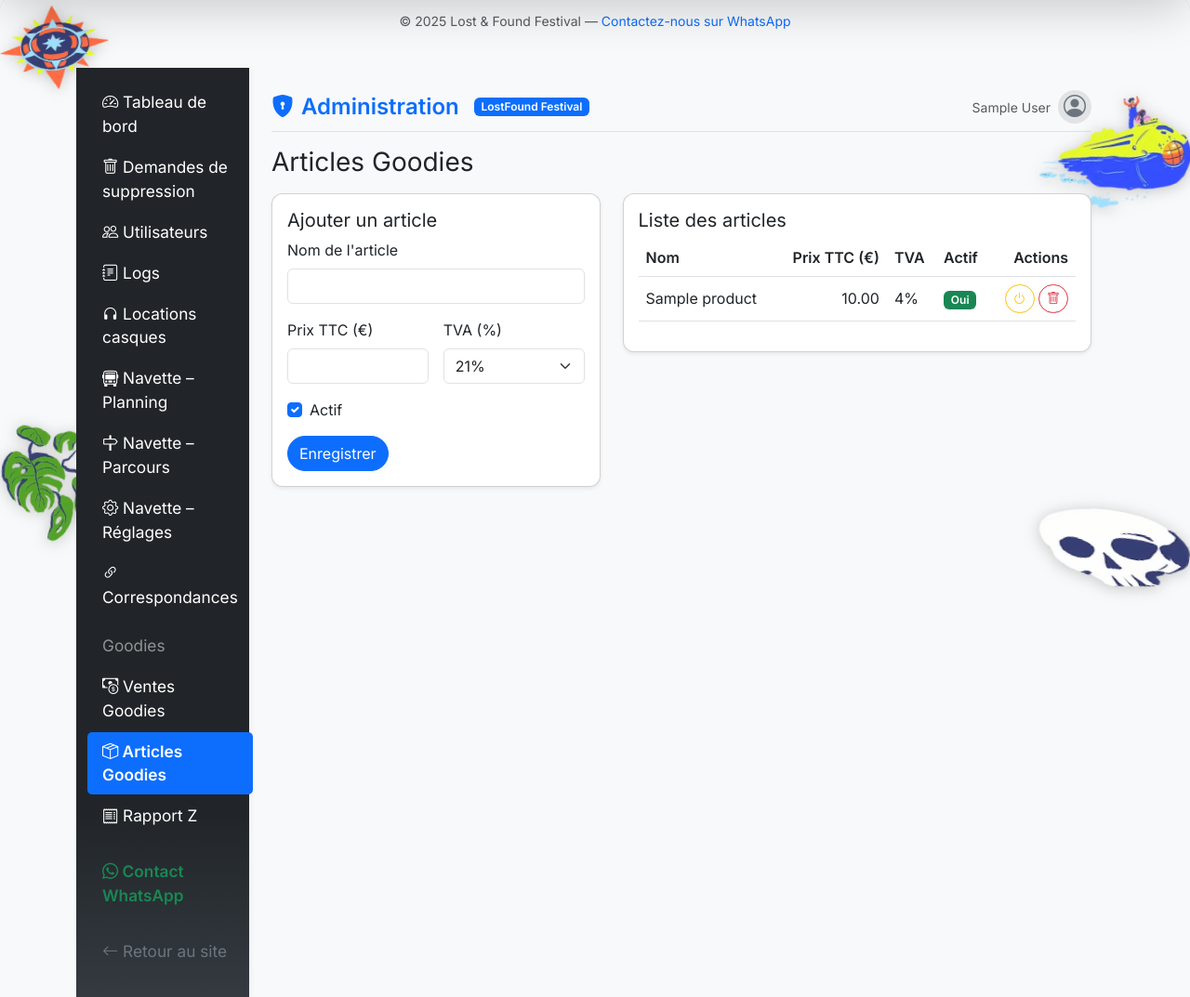
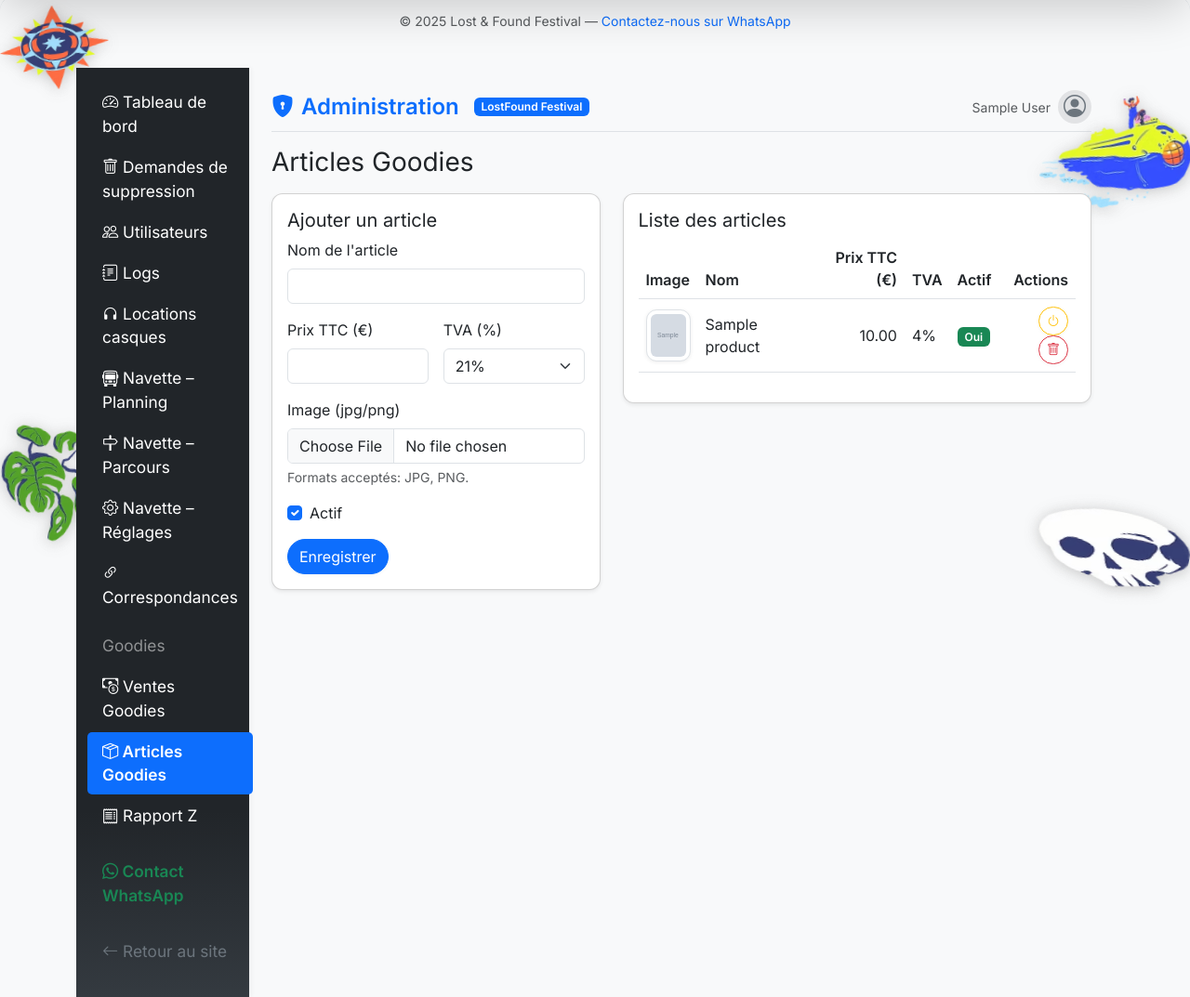
Before and after one commit to jeanjaen0221-bot/festivals-, a Flask app: page /admin/goodies/products in a window 1280 px wide. Shown: the part 114-1187 px from the top of the page at 93% size. Run offline with Flask 3, Linux system fonts and the light colour scheme; a user stored in the database is signed in; tables that the repository leaves empty hold one stand-in row (values such as "Sample post"); grey boxes marked "Sample" are stand-in pictures; some libraries are stand-ins or nearby versions.

Commit message:
image goodies

```diff
--- a/admin.py
+++ b/admin.py
@@ -1,4 +1,4 @@
-from flask import Blueprint, render_template, redirect, url_for, flash, request, jsonify, send_from_directory
+from flask import Blueprint, render_template, redirect, url_for, flash, request, jsonify, send_from_directory, current_app
 import os
 import sys
 import traceback
@@ -572,6 +572,17 @@ def goodies_products():
             vat_rate=int(form.vat_rate.data),
             active=bool(form.active.data)
         )
+        # Handle optional image upload
+        file = form.image.data
+        if file and getattr(file, 'filename', ''):
+            from werkzeug.utils import secure_filename
+            import uuid, os
+            ext = os.path.splitext(file.filename)[1].lower()
+            fname = f"prod_{uuid.uuid4().hex}{ext}"
+            safe = secure_filename(fname)
+            dest = os.path.join(current_app.config['UPLOAD_FOLDER'], safe)
+            file.save(dest)
+            p.image_filename = safe
         db.session.add(p)
         db.session.commit()
         flash('Article ajouté.', 'success')
@@ -603,6 +614,15 @@ def goodies_products_delete(pid):
         flash('Erreur CSRF.', 'danger')
         return redirect(url_for('admin.goodies_products'))
     p = Product.query.get_or_404(pid)
+    # Delete image file if present
+    try:
+        if p.image_filename:
+            import os
+            path = os.path.join(current_app.config['UPLOAD_FOLDER'], p.image_filename)
+            if os.path.exists(path):
+                os.remove(path)
+    except Exception:
+        pass
     db.session.delete(p)
     db.session.commit()
     flash('Article supprimé.', 'success')
--- a/forms.py
+++ b/forms.py
@@ -253,4 +253,5 @@ class ProductForm(FlaskForm):
     price = DecimalField('Prix TTC (€)', places=2, validators=[DataRequired()])
     vat_rate = SelectField('TVA (%)', choices=[('21', '21%'), ('12', '12%'), ('6', '6%'), ('0', '0%')], validators=[DataRequired()])
     active = BooleanField('Actif', default=True)
+    image = FileField('Image (jpg/png)', validators=[Optional(), FileAllowed(['jpg','jpeg','png'], 'Images uniquement')])
     submit = SubmitField('Enregistrer')
--- a/models.py
+++ b/models.py
@@ -236,6 +236,7 @@ class Product(db.Model):
     price = db.Column(db.Numeric(10, 2), nullable=False)  # prix TTC par unité
     vat_rate = db.Column(db.Integer, nullable=False, default=21)  # taux TVA en % (0,6,12,21)
     active = db.Column(db.Boolean, nullable=False, default=True)
+    image_filename = db.Column(db.String(200), nullable=True)
     created_at = db.Column(db.DateTime, default=datetime.utcnow, nullable=False)
     updated_at = db.Column(db.DateTime, default=datetime.utcnow, onupdate=datetime.utcnow, nullable=False)
 
--- a/templates/admin/products_goodies.html
+++ b/templates/admin/products_goodies.html
@@ -6,7 +6,7 @@
     <div class="card shadow-sm">
       <div class="card-body">
         <h5 class="card-title">Ajouter un article</h5>
-        <form method="post">
+        <form method="post" enctype="multipart/form-data">
           {{ form.csrf_token }}
           <div class="mb-3">
             {{ form.name.label(class='form-label') }}
@@ -24,6 +24,12 @@
               {{ form.vat_rate(class='form-select') }}
               {% for e in form.vat_rate.errors %}<div class="text-danger small">{{ e }}</div>{% endfor %}
             </div>
+          </div>
+          <div class="mt-3">
+            {{ form.image.label(class='form-label') }}
+            {{ form.image(class='form-control') }}
+            <div class="form-text">Formats acceptés: JPG, PNG.</div>
+            {% for e in form.image.errors %}<div class="text-danger small">{{ e }}</div>{% endfor %}
           </div>
           <div class="form-check mt-3">
             {{ form.active(class='form-check-input') }}
@@ -44,6 +50,7 @@
           <table class="table align-middle">
             <thead>
               <tr>
+                <th>Image</th>
                 <th>Nom</th>
                 <th class="text-end">Prix TTC (€)</th>
                 <th>TVA</th>
@@ -54,6 +61,13 @@
             <tbody>
               {% for p in products %}
               <tr class="{% if not p.active %}table-secondary{% endif %}">
+                <td style="width:64px;">
+                  {% if p.image_filename %}
+                    <img src="{{ url_for('main.uploaded_file', filename=p.image_filename) }}" alt="{{ p.name }}" class="img-thumbnail" style="width:56px; height:56px; object-fit:cover;">
+                  {% else %}
+                    <div class="bg-light d-flex align-items-center justify-content-center text-muted" style="width:56px; height:56px; border-radius:0.375rem;">—</div>
+                  {% endif %}
+                </td>
                 <td>{{ p.name }}</td>
                 <td class="text-end">{{ '%.2f'|format(p.price) }}</td>
                 <td>{{ p.vat_rate }}%</td>
```
